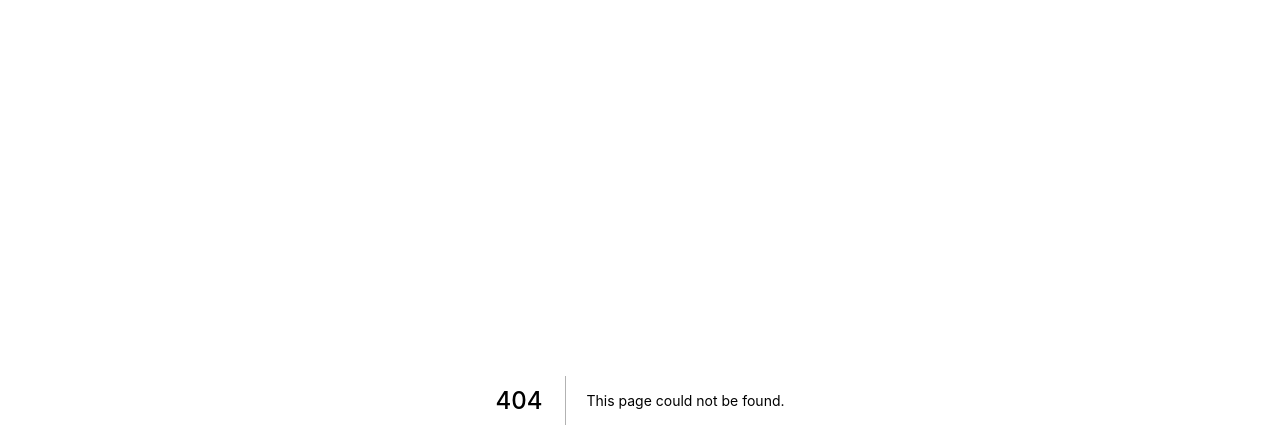
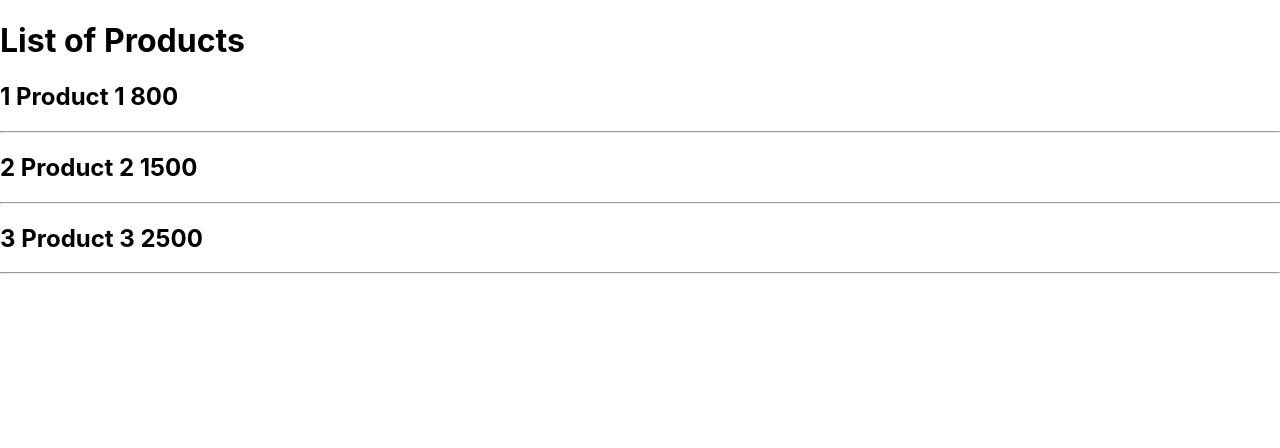
Before and after one commit to KGaurav-8102/Next-Js, a Next.js app in the folder hello-world/: page /products in a window 1280 px wide. Before the commit this address had no page. Shown: the top 448 px of the page. Built offline with nearby package versions, Linux system fonts and the light colour scheme; data requests are answered from the project's data file.

Commit message:
all ISR Done

```diff
--- a/hello-world/package.json
+++ b/hello-world/package.json
@@ -6,9 +6,11 @@
     "dev": "next dev",
     "build": "next build",
     "start": "next start",
-    "lint": "next lint"
+    "lint": "next lint",
+    "serve-json" : "json-server --watch db.json --port 4000"
   },
   "dependencies": {
+    "json-server": "^0.17.0",
     "next": "12.2.2",
     "react": "18.2.0",
     "react-dom": "18.2.0"
--- /dev/null
+++ b/hello-world/pages/products/index.js
@@ -0,0 +1,33 @@
+function ProductList({ products }) {
+    return (
+        <>
+            <h1>List of Products</h1>
+            {products.map((product) => {
+                    return (
+                        <div key={product.id}>
+                            <h2>
+                                {product.id} {product.title} {product.price}
+                            </h2>
+                            <hr />
+                        </div>
+                    )
+                })}
+        </>
+    )
+}
+
+export default ProductList
+
+
+export async function getStaticProps() {
+    console.log('Genearting / reGenerating ProductList')
+    const response = await fetch('http://localhost:4000/products')
+    const data = await response.json()
+
+    return {
+        props: {
+            products: data
+        },
+        revalidate: 30
+    }
+}
```
Also changed, not shown: 1 other file (tests, documents, lock files or other folders).
